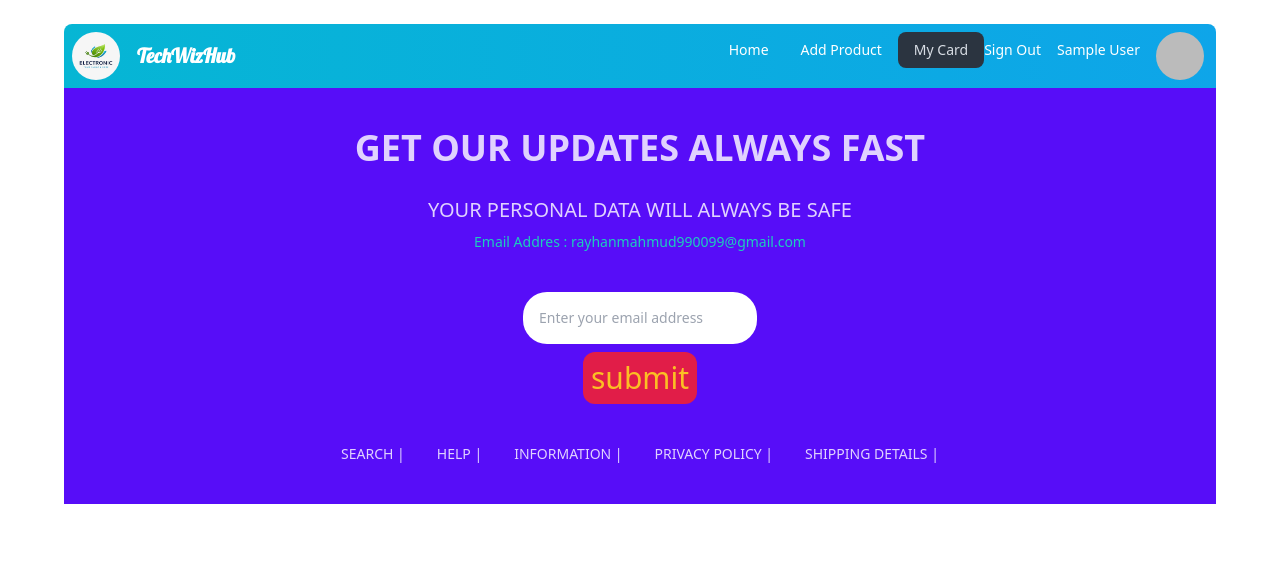
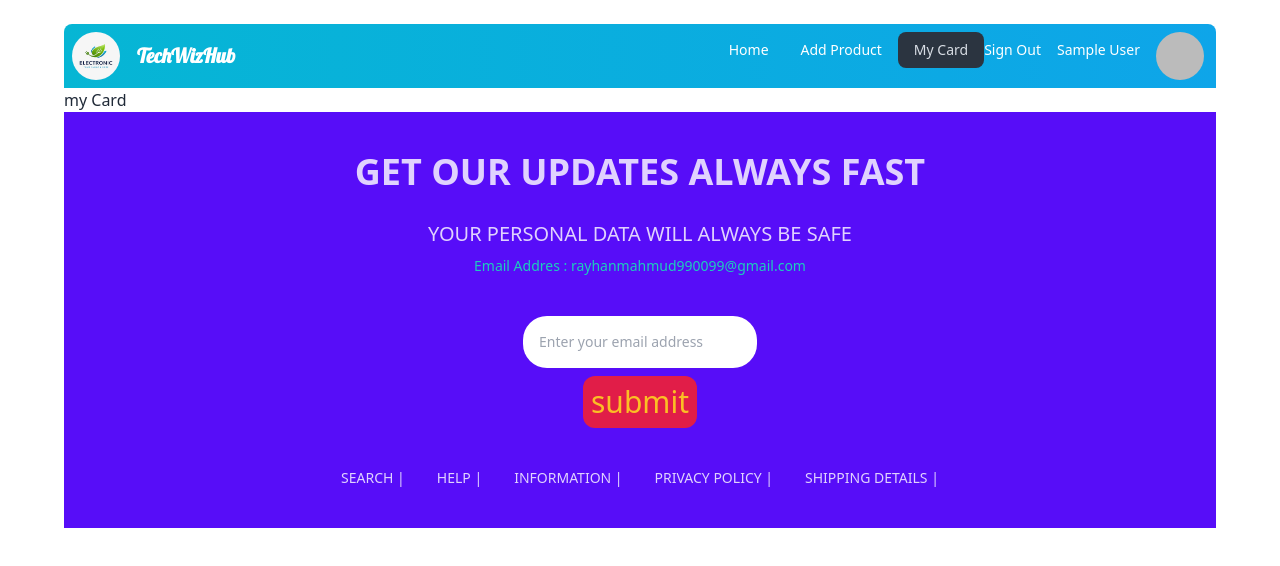
Before and after one commit to Rayhan9900/Brand-Shop-Client-Side, a React (Vite) app: page /myCard in a window 1280 px wide. Shown: the top 566 px of the page. Built offline with nearby package versions, Linux system fonts and the light colour scheme; no server answers; sample sign-in values are in the browser's storage.

Commit message:
errorpage go button done

```diff
--- a/src/components/MyCard/MyCard.jsx
+++ b/src/components/MyCard/MyCard.jsx
@@ -3,7 +3,7 @@ import React from 'react'
 function MyCard() {
     return (
         <div>
-
+            <h2>my Card</h2>
         </div>
     )
 }
--- a/src/components/errorPage/ErrorPage.jsx
+++ b/src/components/errorPage/ErrorPage.jsx
@@ -1,9 +1,11 @@
+import { Link } from 'react-router-dom'
 import error from '../../assets/errorPage.jpg'
 
 function ErrorPage() {
     return (
         <div className='mt-6'>
             <img className='w-full' src={error} alt="" />
+            <Link to='/'><button className='btn btn-primary absolute top-6 '>Go Back Home</button></Link>
         </div>
     )
 }
```
Also changed, not shown: 1 other file (tests, documents, lock files or other folders).
